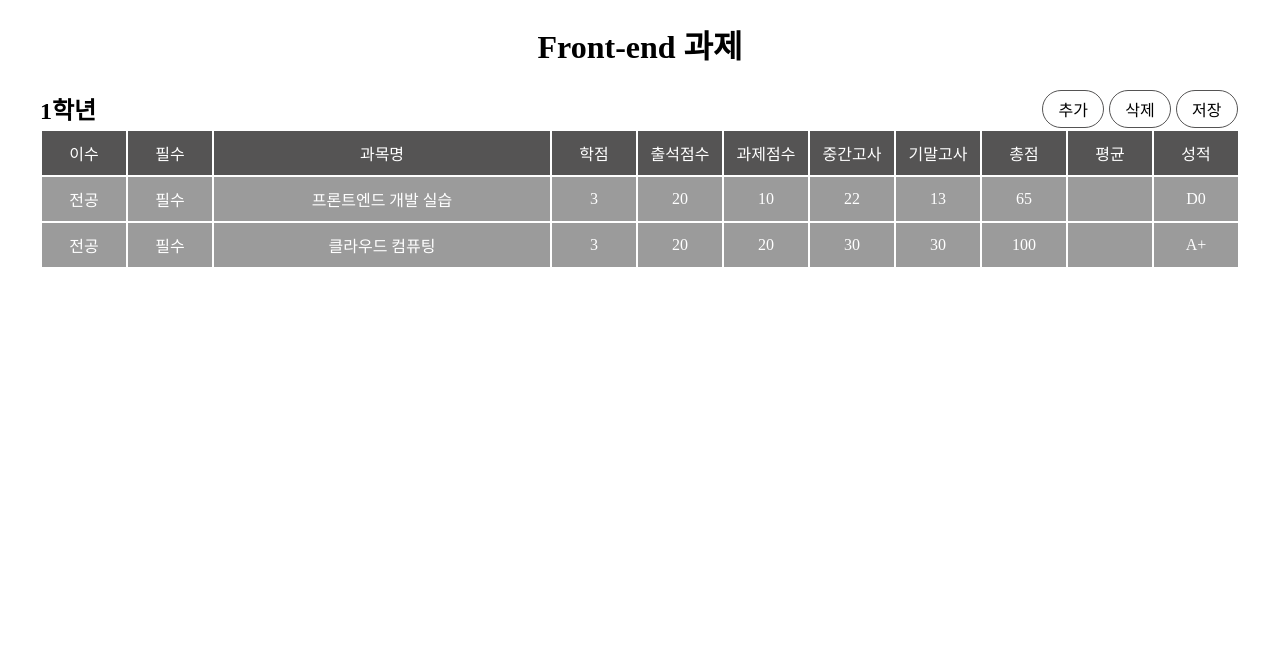
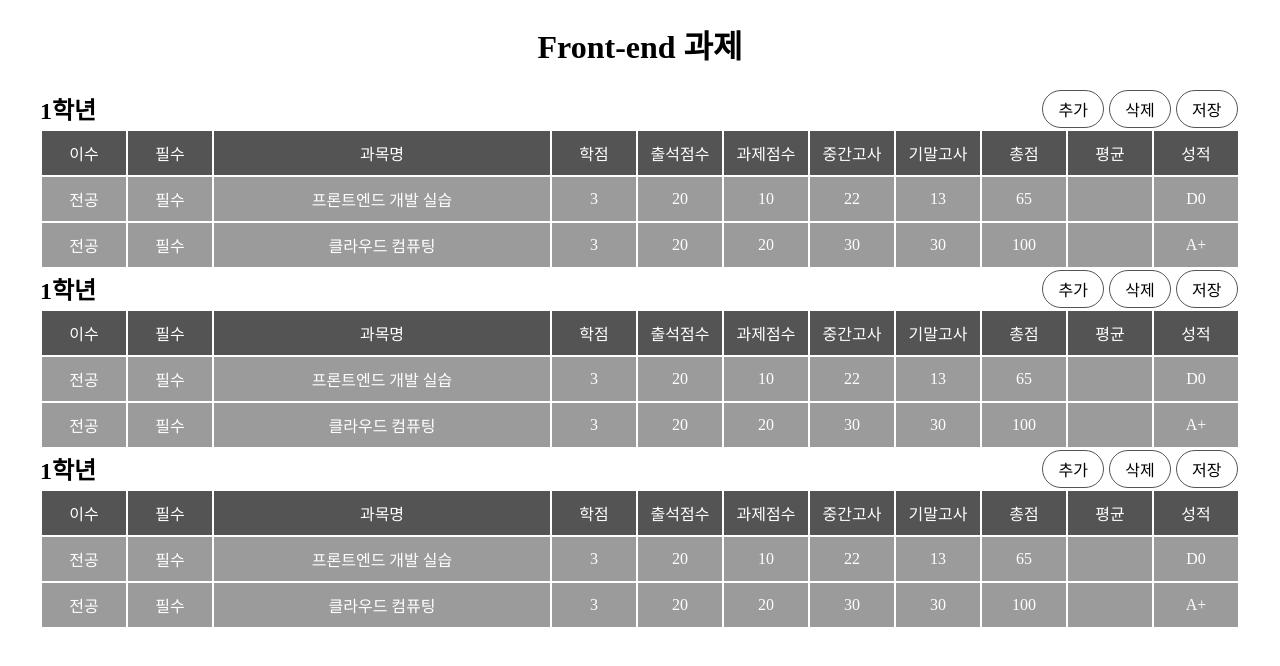
Before and after one commit to gyojinnK/inhatc_FE_practice, a Next.js app: page / in a window 1280 px wide. Shown: the top 666 px of the page. Built offline with nearby package versions, Linux system fonts and the light colour scheme.

Commit message:
Wrap 컴포넌트 복수 생성

```diff
--- a/app/page.tsx
+++ b/app/page.tsx
@@ -1,12 +1,16 @@
 import css from "@/styles/page.module.css";
 import Wrap from "@/components/Wrap";
+
+const DATABASE1: any = [];
+const DATABASE2: any = [];
+const DATABASE3: any = [];
 
 export default function Home() {
     return (
         <>
-            <Wrap />
-            {/* <Wrap />
-            <Wrap /> */}
+            <Wrap grade={"1"} data={DATABASE1} />
+            <Wrap grade={"2"} data={DATABASE2} />
+            <Wrap grade={"3"} data={DATABASE3} />
         </>
     );
 }
```
